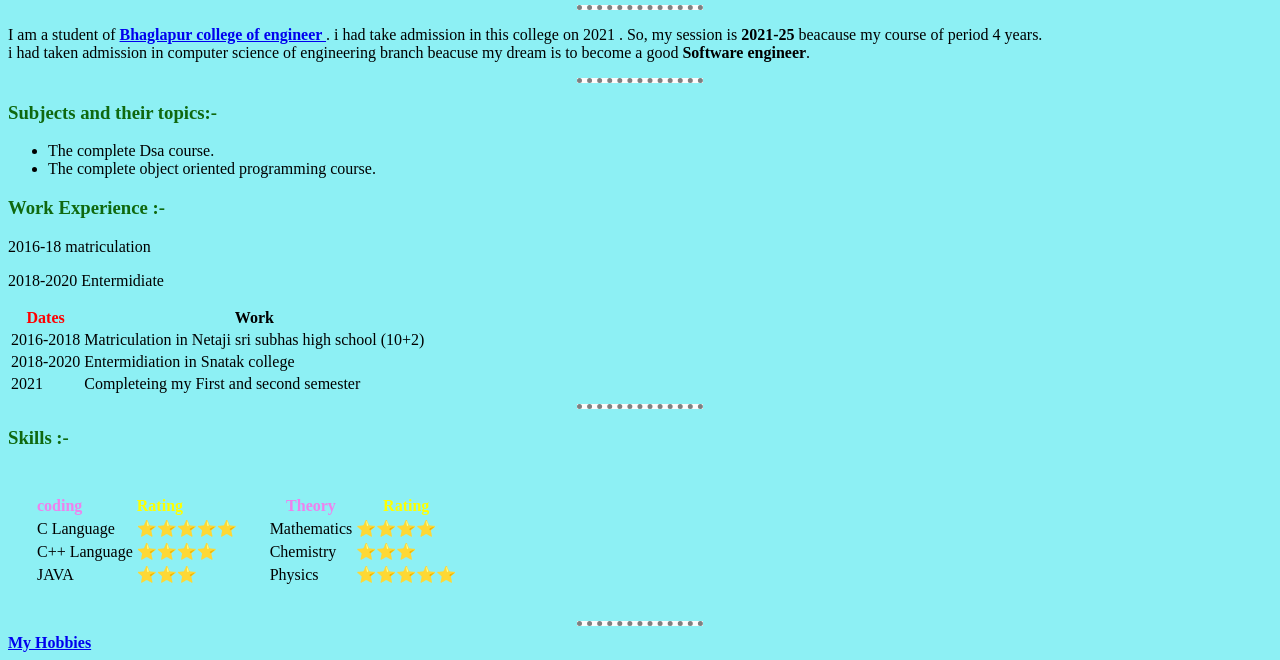
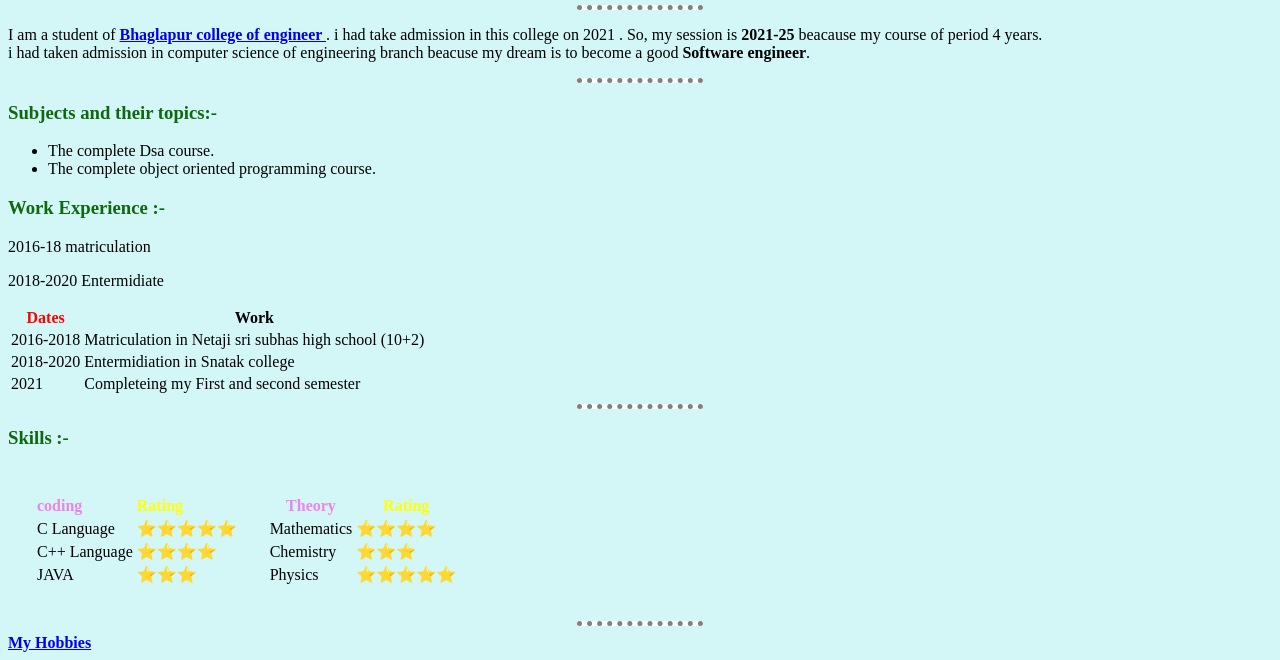
Before and after one commit to sinha-niranjan/cv, a plain HTML site: page index.html in a window 1280 px wide. Shown: the part 185-845 px from the top of the page. Drawn offline with Linux system fonts and the light colour scheme.

Commit message:
some update

```diff
--- a/css/styles.css
+++ b/css/styles.css
@@ -1,6 +1,6 @@
 /**** TAG SELECTORS ******/
 body {
-    background-color: #8df0f4;
+    background-color: #d3f6f7;
 }
 h1 {
     color : rgb(19, 60, 77);
```
